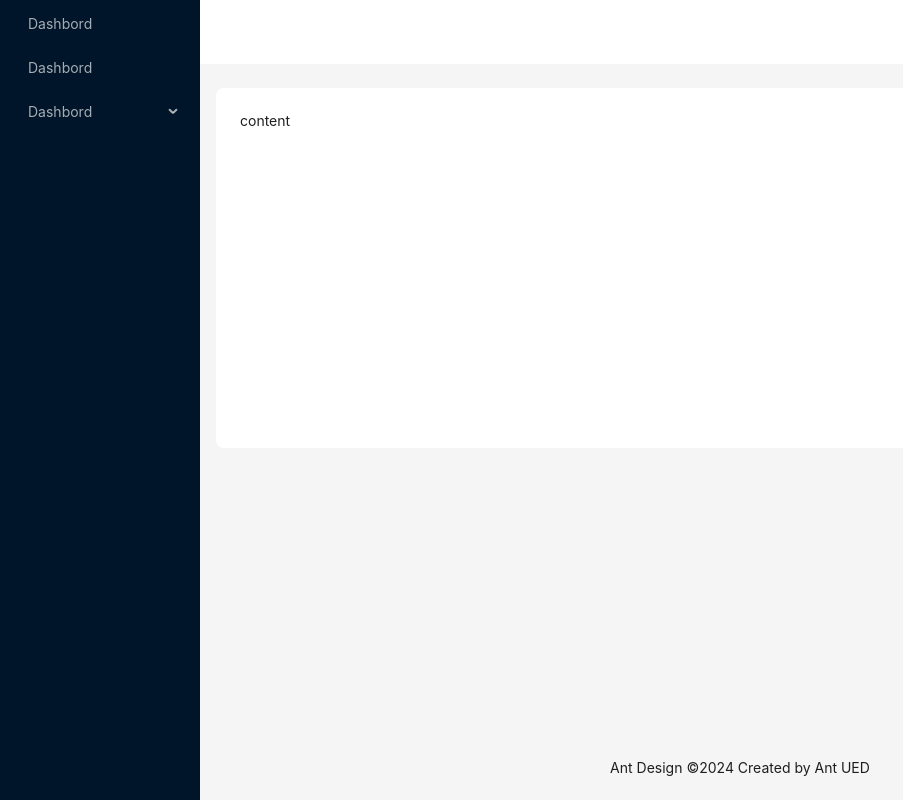
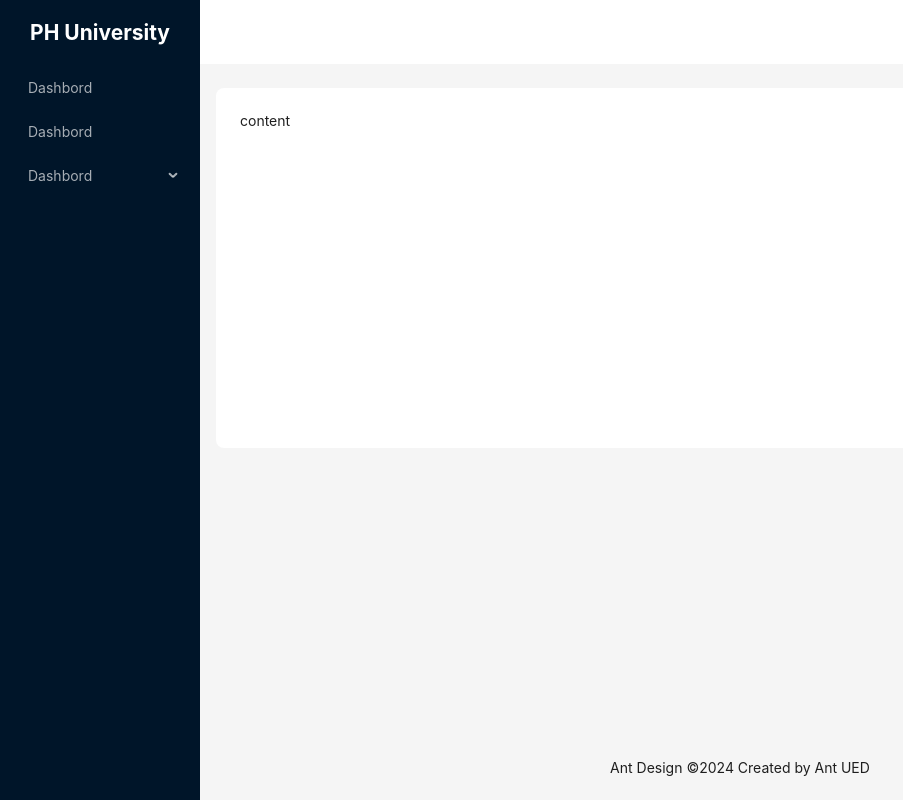
Before and after one commit to ashr-aful007/university-management, a React (Vite) app: page / in a window 1280 px wide. Shown: the whole page, without its empty margins (0-903 px from the left). Built offline with nearby package versions, Linux system fonts and the light colour scheme.

Commit message:
add router setup

```diff
--- a/package.json
+++ b/package.json
@@ -13,7 +13,8 @@
     "@ant-design/icons": "^5.3.5",
     "antd": "^5.15.4",
     "react": "^18.2.0",
-    "react-dom": "^18.2.0"
+    "react-dom": "^18.2.0",
+    "react-router-dom": "^6.22.3"
   },
   "devDependencies": {
     "@types/react": "^18.2.56",
--- a/src/components/layout/MainLayout.tsx
+++ b/src/components/layout/MainLayout.tsx
@@ -41,7 +41,9 @@ function MainLayout() {
           console.log(collapsed, type);
         }}
       >
-        <div className="demo-logo-vertical" />
+        <div style={{color: "white", textAlign: "center", height:"4rem", display:"flex", justifyContent:"center", alignItems:"center"}}>
+          <h1>PH University</h1>
+        </div>
         <Menu theme="dark" mode="inline" defaultSelectedKeys={['4']} items={items} />
       </Sider>
       <Layout>
--- a/src/main.tsx
+++ b/src/main.tsx
@@ -1,10 +1,11 @@
 import React from 'react'
 import ReactDOM from 'react-dom/client'
-import App from './App.tsx'
 import './index.css'
+import { RouterProvider } from 'react-router-dom'
+import router from './routes/route.tsx'
 
 ReactDOM.createRoot(document.getElementById('root')!).render(
   <React.StrictMode>
-    <App />
+    <RouterProvider router={router}></RouterProvider>
   </React.StrictMode>,
 )
--- /dev/null
+++ b/src/routes/route.tsx
@@ -0,0 +1,15 @@
+import {createBrowserRouter} from "react-router-dom";
+
+
+import App from "../App";
+
+
+const router = createBrowserRouter([
+     {
+          path: '/',
+          element: <App></App>
+     }
+])
+
+
+export default router;
```
Also changed, not shown: 1 other file (tests, documents, lock files or other folders).
